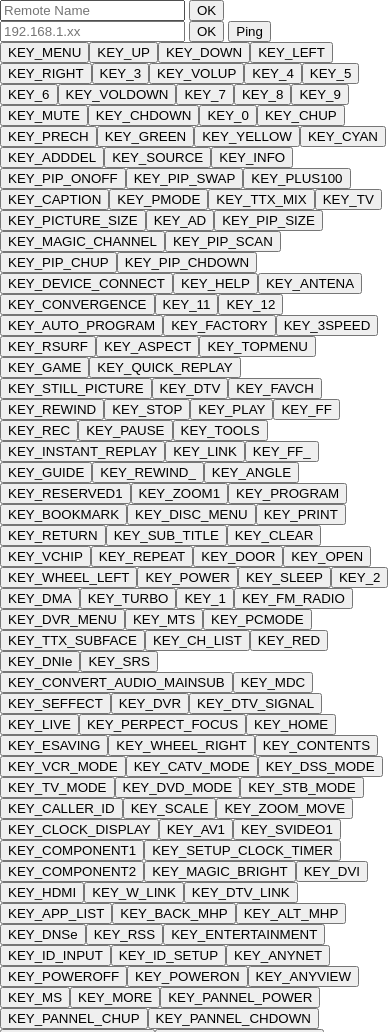
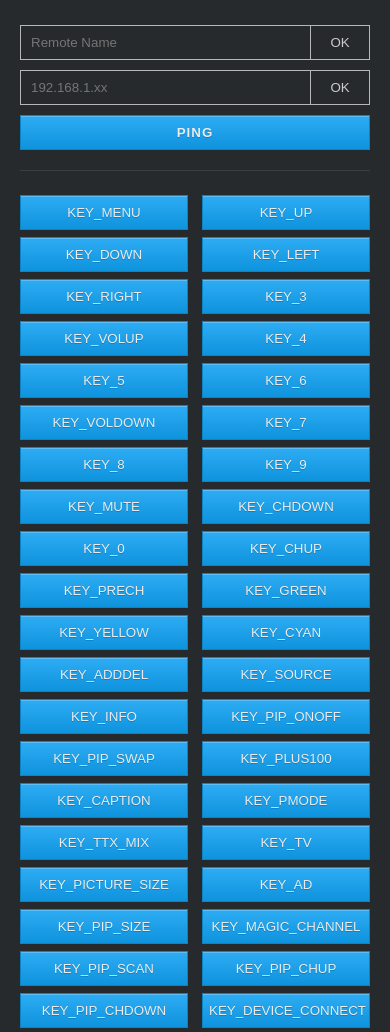
Before and after one commit to MathieuDebit/smarttv-webremote-client, a plain HTML site: page index.html in a window 390 px wide. Shown: the top 1032 px of the page. Drawn offline with nearby package versions, Linux system fonts and the light colour scheme; no server answers.

Commit message:
Add mobile first stylesheet

```diff
--- a/assets/app.css
+++ b/assets/app.css
@@ -32,3 +32,92 @@ table {
 
 * {
   box-sizing: border-box; }
+
+body {
+  background: #272A2C;
+  margin: 0;
+  padding: 20px; }
+
+#container {
+  display: -webkit-box;
+  display: -webkit-flex;
+  display: -ms-flexbox;
+  display: flex;
+  -webkit-flex-wrap: wrap;
+      -ms-flex-wrap: wrap;
+          flex-wrap: wrap;
+  -webkit-box-pack: justify;
+  -webkit-justify-content: space-between;
+      -ms-flex-pack: justify;
+          justify-content: space-between; }
+
+input {
+  height: 35px;
+  width: 100%;
+  border: none;
+  -webkit-appearance: none;
+  border-radius: 0; }
+
+form {
+  width: 100%;
+  padding-bottom: 15px;
+  display: -webkit-box;
+  display: -webkit-flex;
+  display: -ms-flexbox;
+  display: flex;
+  -webkit-box-orient: vertical;
+  -webkit-box-direction: normal;
+  -webkit-flex-direction: column;
+      -ms-flex-direction: column;
+          flex-direction: column;
+  border-bottom: 1px solid #3A3E41;
+  margin-bottom: 20px; }
+
+  form span {
+    display: -webkit-box;
+    display: -webkit-flex;
+    display: -ms-flexbox;
+    display: flex;
+    margin: 5px 0; }
+
+    form span input {
+      border: 1px solid #B7B7B7;
+      background-color: transparent;
+      color: #CBCBCB; }
+      form span input:focus {
+        outline: none;
+        border-color: #2cabf2; }
+        form span input:focus + input:last-child {
+          background: #2cabf2;
+          border-color: #2cabf2;
+          color: #ebebeb; }
+      form span input:first-child {
+        padding: 0 10px; }
+      form span input:last-child {
+        width: 20%;
+        margin-left: -1px; }
+
+button, #ping {
+  box-shadow: inset 0px 1px 0px 0px #5cbef5;
+  background: -webkit-linear-gradient(top, #2cabf2 5%, #0e93dd 100%);
+  background: linear-gradient(to bottom, #2cabf2 5%, #0e93dd 100%);
+  background-color: #2cabf2;
+  border: 1px solid #0c83c5;
+  display: inline-block;
+  cursor: pointer;
+  color: #ebebeb;
+  text-decoration: none;
+  text-shadow: 0px 1px 0px #0c83c5;
+  width: 48%;
+  height: 35px;
+  margin: calc(2% / 2) 0;
+  text-align: center;
+  overflow: hidden; }
+
+
+#ping {
+  margin: 5px 0;
+  width: 100%;
+  text-transform: uppercase;
+  font-weight: bold;
+  letter-spacing: 1px; }
```
